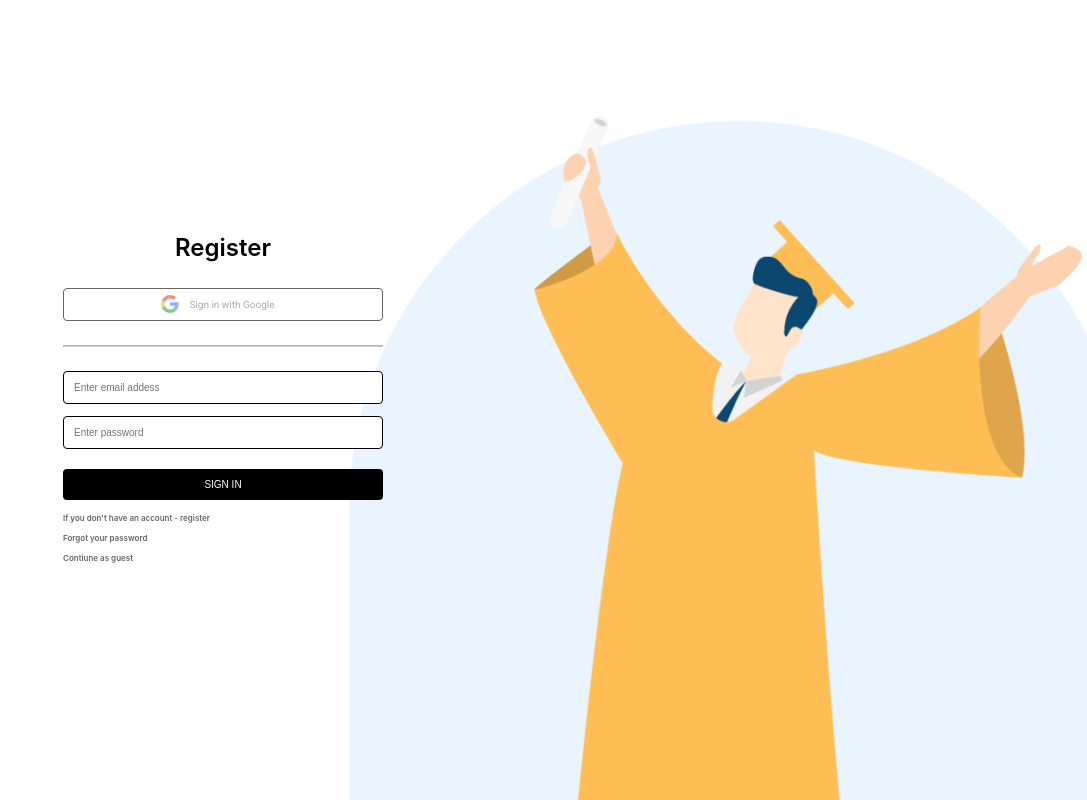
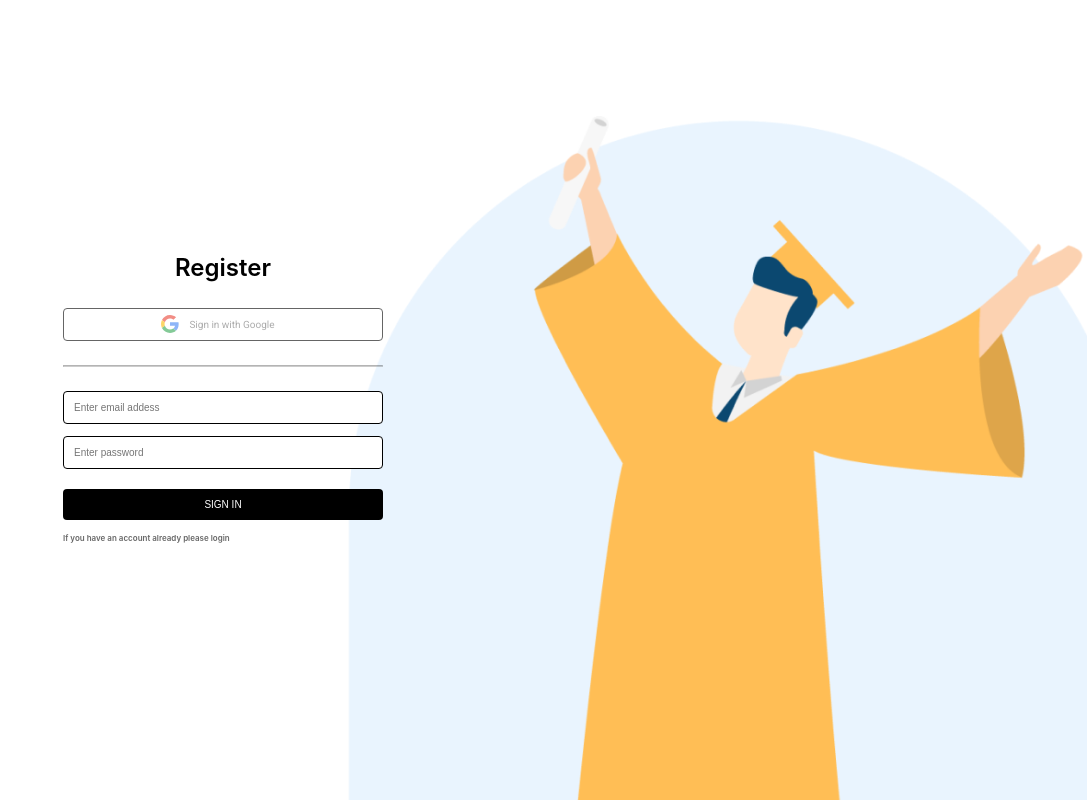
Before and after one commit to kubilaycakmak/attendence-frontend, a React (Create React App) app: page /register in a window 1280 px wide. Shown: the whole page, without its empty margins (193-1280 px from the left). Built offline with nearby package versions, Linux system fonts and the light colour scheme; no server answers.

Commit message:
fix links on login & signup components

```diff
--- a/src/component/LoginSignupForm/LoginSignupForm.js
+++ b/src/component/LoginSignupForm/LoginSignupForm.js
@@ -33,7 +33,7 @@ const LoginSignupForm = () => {
         <button type="submit">SIGN IN</button>
       </form>
       <div className={styles.otherOptions}>
-        {isLoginPage ? (
+        {!isLoginPage ? (
           <>
             <Link to="/login">If you have an account already please login</Link>
           </>
```
